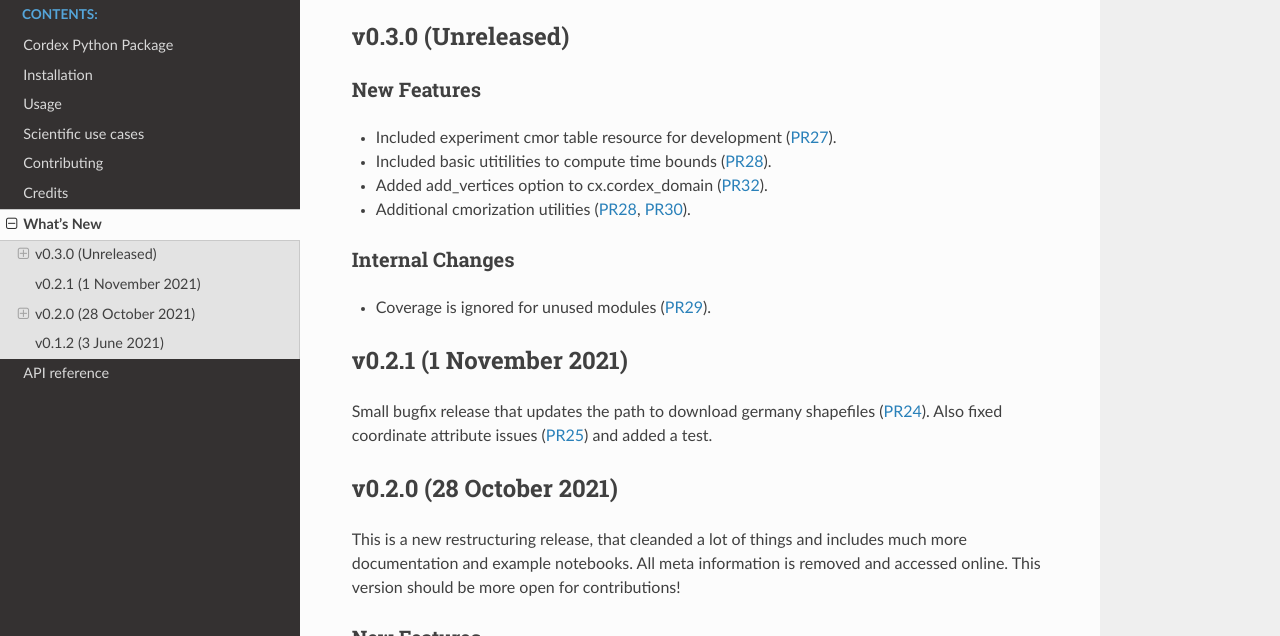
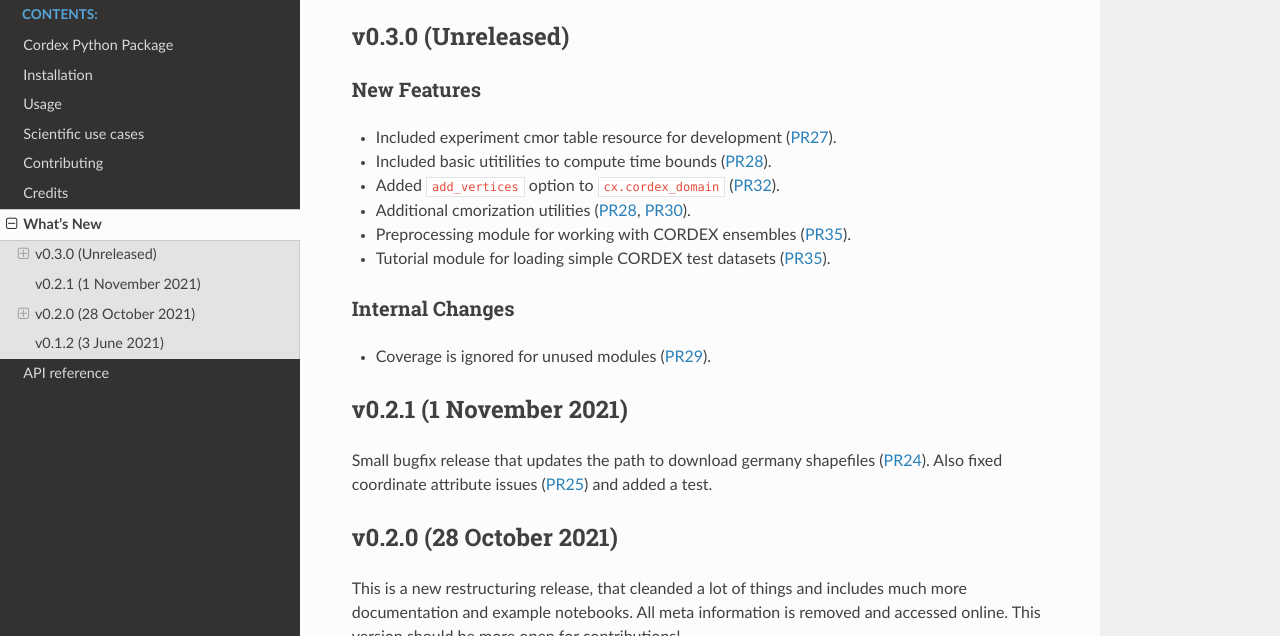
Before and after one commit to euro-cordex/py-cordex, a Sphinx documentation site: the page built from docs/whats_new.rst, in a window 1280 px wide and 900 px high, cut to the strip 264-900 px from the top of the window. Built offline with Sphinx 7.4.7 and the Read the Docs theme 2.0.0, drawn with Linux system fonts in a browser that asks for light colours; pages that are not in the unit, such as notebooks, are missing from menus; the version number is read from the project's files by our own code.

Commit message:
docs updates

```diff
--- a/docs/history.rst
+++ /dev/null
@@ -1 +0,0 @@
-.. include:: ../HISTORY.rst
--- a/docs/index.rst
+++ b/docs/index.rst
@@ -13,7 +13,6 @@ Welcome to Cordex Python Package's documentation!
    contributing
    authors
    whats_new
-   history
    api
 
 Indices and tables
--- a/docs/whats_new.rst
+++ b/docs/whats_new.rst
@@ -15,8 +15,10 @@ New Features
 ~~~~~~~~~~~~
 - Included experiment cmor table resource for development (:pull:`27`).
 - Included basic utitilities to compute time bounds (:pull:`28`).
-- Added add_vertices option to cx.cordex_domain (:pull:`32`).
+- Added ``add_vertices`` option to ``cx.cordex_domain`` (:pull:`32`).
 - Additional cmorization utilities (:pull:`28`, :pull:`30`).
+- Preprocessing module for working with CORDEX ensembles (:pull:`35`).
+- Tutorial module for loading simple CORDEX test datasets (:pull:`35`).
 
 Internal Changes
 ~~~~~~~~~~~~~~~~
```
Also changed, not shown: docs/api.rst (+27 -0 lines), docs/cordex.rst (+3 -9 lines).
